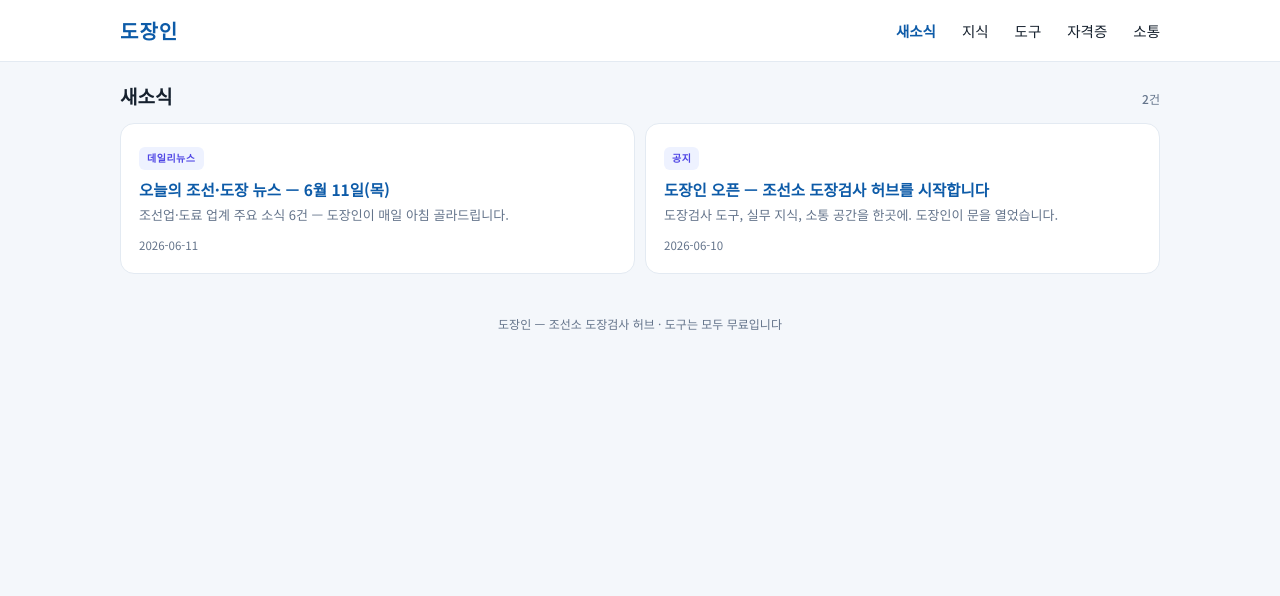
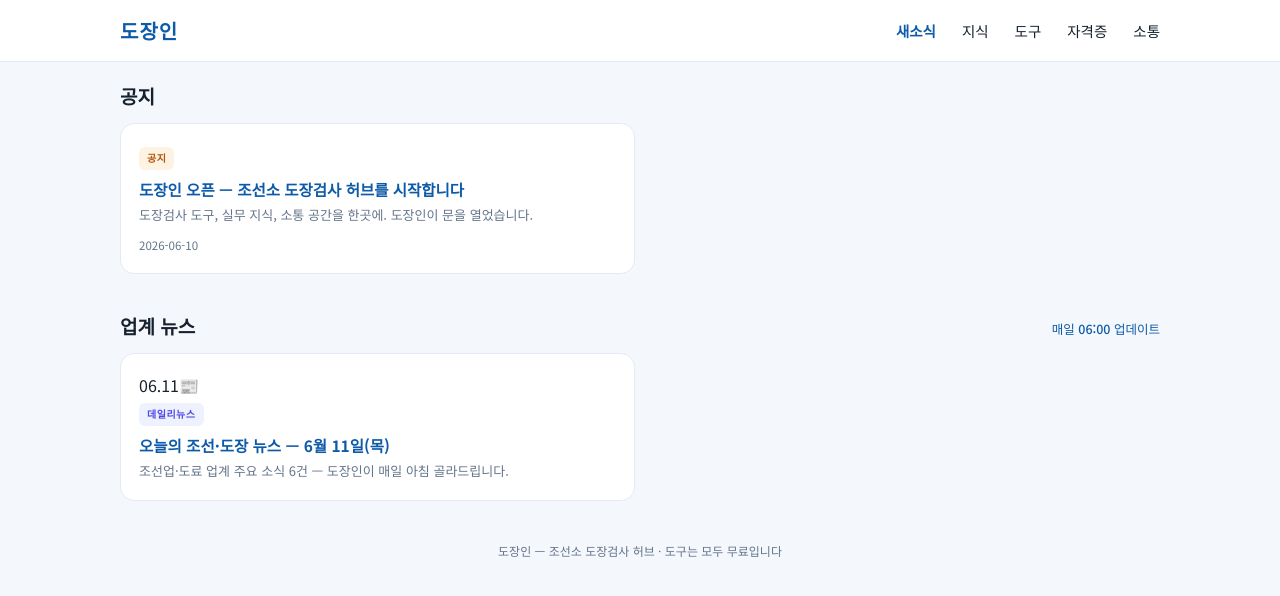
Before and after one commit to actiongamyoun/dojang-in, a Next.js app: page /news in a window 1280 px wide. Shown: the top 596 px of the page. Built offline with nearby package versions, Linux system fonts and the light colour scheme.

Commit message:
Add files via upload

```diff
--- a/app/news/page.tsx
+++ b/app/news/page.tsx
@@ -4,24 +4,60 @@ import type { Metadata } from "next";
 
 export const metadata: Metadata = {
   title: "새소식",
-  description: "도장·조선 업계 새소식 — 규격 개정, 도료 기술, 업계 동향",
+  description: "도장인 공지와 매일 업데이트되는 조선·도장 업계 뉴스",
 };
 
 export default function NewsList() {
-  const posts = getAllPosts("news");
+  const all = getAllPosts("news");
+  const notices = all.filter((p) => p.category === "공지");
+  const news = all.filter((p) => p.category !== "공지");
+
+  const dateBox = (date: string) => {
+    const [, m, d] = date.split("-");
+    return (
+      <div className="news-thumb">
+        <span className="nd">{m}.{d}</span>
+        <span className="ni">📰</span>
+      </div>
+    );
+  };
+
   return (
     <main>
+      {notices.length > 0 && (
+        <div className="sec">
+          <div className="sec-h"><h2>공지</h2></div>
+          <div className="feed">
+            {notices.map((post) => (
+              <Link key={post.slug} href={`/news/${post.slug}`} className="post notice-post">
+                <span className="badge b-notice">공지</span>
+                <h3>{post.title}</h3>
+                <p>{post.description}</p>
+                <div className="meta"><span>{post.date}</span></div>
+              </Link>
+            ))}
+          </div>
+        </div>
+      )}
+
       <div className="sec">
-        <div className="sec-h"><h2>새소식</h2><span style={{ fontSize: 12, color: "var(--muted)" }}>{posts.length}건</span></div>
+        <div className="sec-h"><h2>업계 뉴스</h2><span>매일 06:00 업데이트</span></div>
+        {news.length === 0 && (
+          <p style={{ fontSize: 14, color: "var(--muted)" }}>
+            첫 데일리 뉴스가 곧 도착합니다. 매일 아침 조선·도장 업계 소식을 골라드려요.
+          </p>
+        )}
         <div className="feed">
-        {posts.map((post) => (
-          <Link key={post.slug} href={`/news/${post.slug}`} className="post">
-            <span className="badge b-news">{post.category}</span>
-            <h3>{post.title}</h3>
-            <p>{post.description}</p>
-            <div className="meta"><span>{post.date}</span></div>
-          </Link>
-        ))}
+          {news.map((post) => (
+            <Link key={post.slug} href={`/news/${post.slug}`} className="post news-row">
+              {dateBox(post.date)}
+              <div className="news-body">
+                <span className="badge b-news">{post.category}</span>
+                <h3>{post.title}</h3>
+                <p>{post.description}</p>
+              </div>
+            </Link>
+          ))}
         </div>
       </div>
     </main>
```
